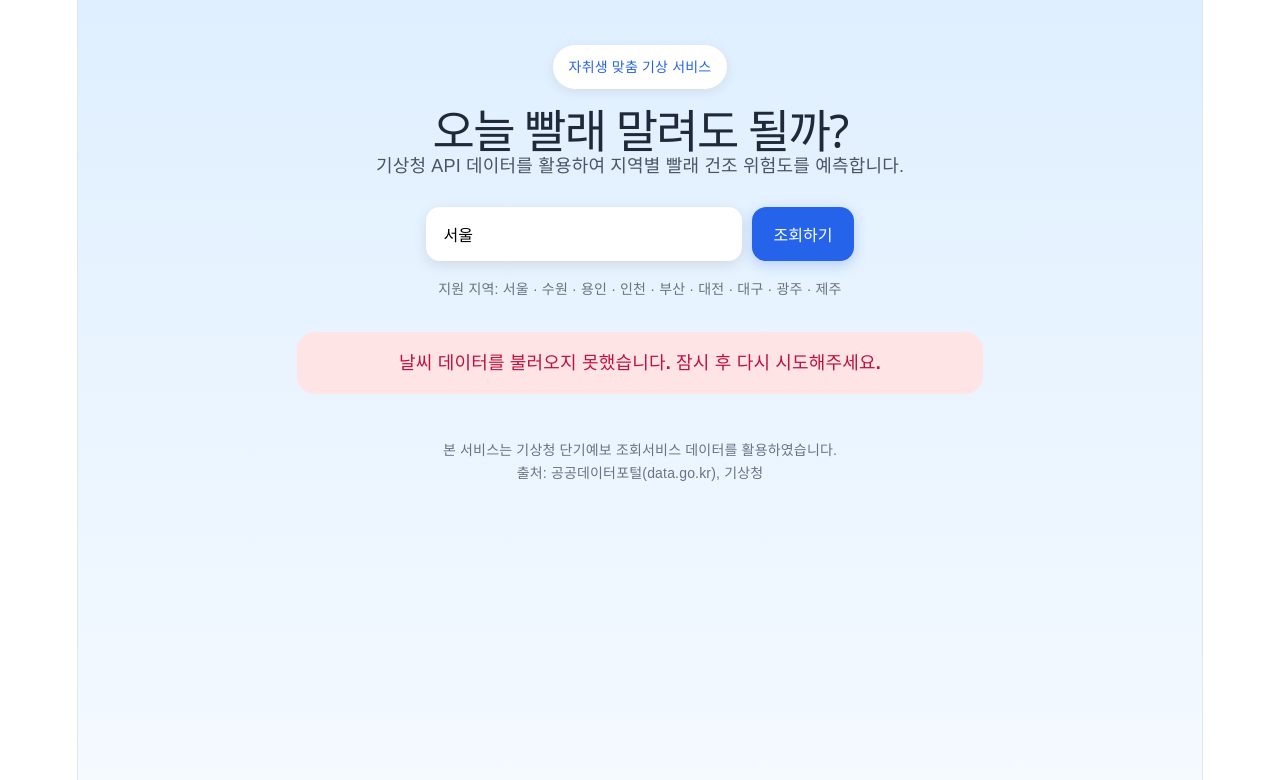
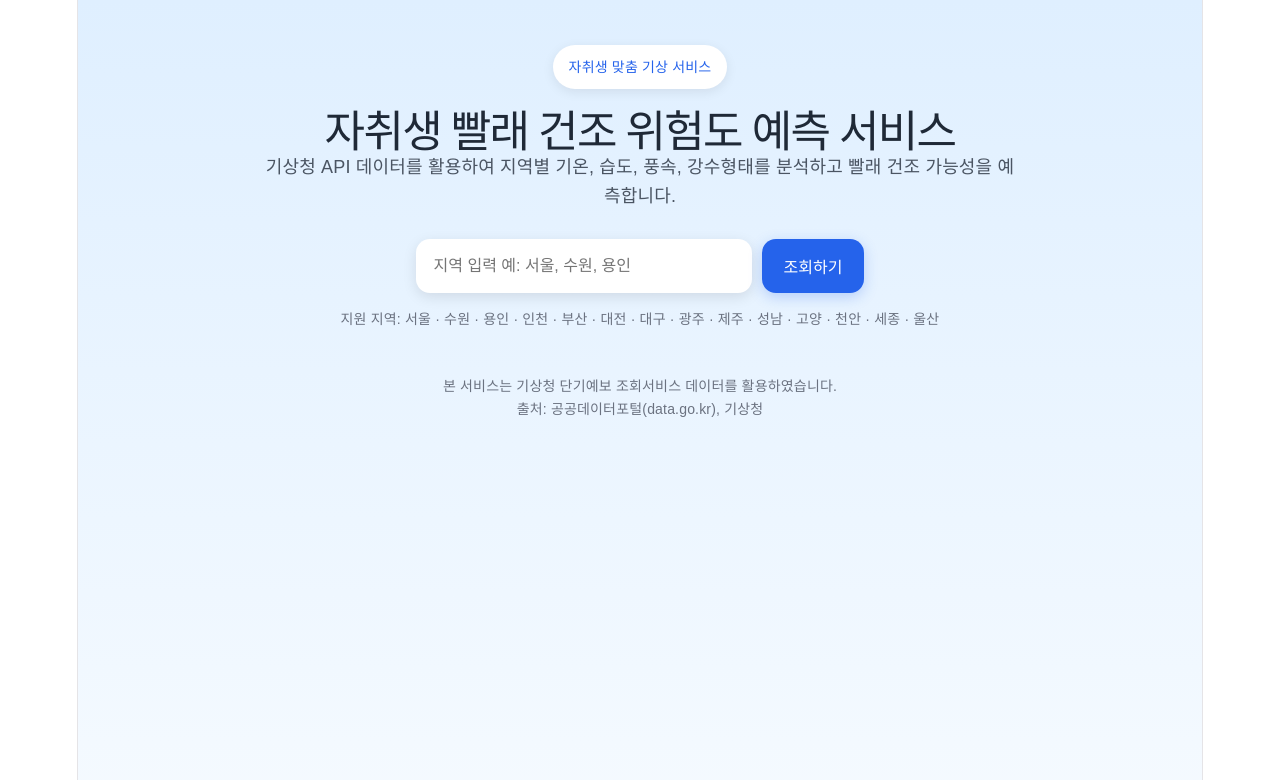
Before and after one commit to changha-civ/laundry-weather, a React (Vite) app: page / in a window 1280 px wide. Shown: the top 780 px of the page. Built offline with nearby package versions, Linux system fonts and the light colour scheme; no server answers.

Commit message:
improve final UI and features

```diff
--- a/index.html
+++ b/index.html
@@ -1,13 +1,23 @@
 <!doctype html>
-<html lang="en">
+<html lang="ko">
   <head>
     <meta charset="UTF-8" />
+
     <link rel="icon" type="image/svg+xml" href="/favicon.svg" />
+
     <meta name="viewport" content="width=device-width, initial-scale=1.0" />
-    <title>laundry-weather</title>
+
+    <meta
+      name="description"
+      content="기상청 API 기반 자취생 빨래 건조 위험도 예측 서비스"
+    />
+
+    <title>세탁 날씨</title>
   </head>
+
   <body>
     <div id="root"></div>
+
     <script type="module" src="/src/main.jsx"></script>
   </body>
 </html>
--- a/src/App.css
+++ b/src/App.css
@@ -28,7 +28,7 @@ body {
 }
 
 .hero {
-  max-width: 850px;
+  max-width: 900px;
   margin: 0 auto 30px;
 }
 
@@ -46,14 +46,16 @@ body {
 
 h1 {
   color: #1f2937;
-  font-size: 46px;
+  font-size: 44px;
   margin: 10px 0;
 }
 
 .subtitle {
   color: #4b5563;
   font-size: 18px;
-  margin-bottom: 28px;
+  margin: 0 auto 28px;
+  max-width: 760px;
+  line-height: 1.6;
 }
 
 .search-box {
@@ -64,7 +66,7 @@ h1 {
 }
 
 .search-box input {
-  width: 280px;
+  width: 300px;
   padding: 15px 18px;
   border: none;
   border-radius: 14px;
@@ -92,12 +94,13 @@ h1 {
   color: #6b7280;
   font-size: 14px;
   margin-top: 15px;
+  line-height: 1.6;
 }
 
 .content-card {
-  max-width: 820px;
+  max-width: 880px;
   margin: 0 auto;
-  background: rgba(255, 255, 255, 0.92);
+  background: rgba(255, 255, 255, 0.94);
   border-radius: 30px;
   padding: 34px;
   box-shadow: 0 8px 28px rgba(0, 0, 0, 0.12);
@@ -163,7 +166,7 @@ h1 {
 
 .info-card {
   background: #f8fbff;
-  width: 170px;
+  width: 160px;
   padding: 22px;
   border-radius: 20px;
   box-shadow: 0 3px 12px rgba(0, 0, 0, 0.08);
@@ -176,11 +179,12 @@ h1 {
 
 .info-card p {
   margin: 0;
-  font-size: 25px;
+  font-size: 23px;
   font-weight: bold;
   color: #111827;
 }
 
+.estimate-box,
 .clothes-box,
 .tip-box {
   background: #ffffff;
@@ -190,10 +194,18 @@ h1 {
   box-shadow: 0 3px 14px rgba(0, 0, 0, 0.07);
 }
 
+.estimate-box h3,
 .clothes-box h3,
 .tip-box h3 {
   margin-top: 0;
   color: #1f2937;
+}
+
+.estimate-box p {
+  font-size: 26px;
+  font-weight: bold;
+  color: #2563eb;
+  margin-bottom: 0;
 }
 
 .clothes-list {
@@ -230,6 +242,7 @@ h1 {
 .loading {
   margin-top: 40px;
   color: #4b5563;
+  font-weight: bold;
 }
 
 footer {
@@ -241,7 +254,7 @@ footer {
 
 @media (max-width: 600px) {
   h1 {
-    font-size: 34px;
+    font-size: 32px;
   }
 
   .content-card {
@@ -255,4 +268,8 @@ footer {
   .search-box button {
     width: 100%;
   }
+
+  .info-card {
+    width: 100%;
+  }
 }
--- a/src/App.jsx
+++ b/src/App.jsx
@@ -14,36 +14,53 @@ function App() {
     대구: { nx: 89, ny: 90 },
     광주: { nx: 58, ny: 74 },
     제주: { nx: 52, ny: 38 },
+    성남: { nx: 62, ny: 123 },
+    고양: { nx: 57, ny: 128 },
+    천안: { nx: 63, ny: 110 },
+    세종: { nx: 66, ny: 103 },
+    울산: { nx: 102, ny: 84 },
   };
 
-  const [inputCity, setInputCity] = useState("서울");
-  const [selectedCity, setSelectedCity] = useState("서울");
+  const [inputCity, setInputCity] = useState("");
+  const [selectedCity, setSelectedCity] = useState("");
   const [weather, setWeather] = useState(null);
   const [error, setError] = useState("");
+  const [loading, setLoading] = useState(false);
 
-  useEffect(() => {
-    fetchWeather(selectedCity);
-  }, [selectedCity]);
+  const normalizeCity = (city) => city.replace(/\s/g, "").trim();
 
   const getBaseTime = () => {
     const now = new Date();
     let hour = now.getHours() - 1;
-
     if (hour < 0) hour = 23;
-
     return `${String(hour).padStart(2, "0")}00`;
   };
 
+  const getRainText = (rainType) => {
+    const code = String(rainType);
+    if (code === "0") return "비 없음";
+    if (code === "1") return "비";
+    if (code === "2") return "비/눈";
+    if (code === "3") return "눈";
+    if (code === "5") return "빗방울";
+    if (code === "6") return "빗방울/눈날림";
+    if (code === "7") return "눈날림";
+    return "정보 없음";
+  };
+
   const fetchWeather = async (city) => {
-    const location = locations[city];
+    const cleanCity = normalizeCity(city);
+    const location = locations[cleanCity];
 
     if (!location) {
-      setError("지원하지 않는 지역입니다. 예: 서울, 수원, 용인, 인천, 부산");
+      setError("지원하지 않는 지역입니다. 아래 지원 지역 중 하나를 입력해주세요.");
       setWeather(null);
       return;
     }
 
+    setLoading(true);
     setError("");
+    setWeather(null);
 
     const today = new Date();
     const year = today.getFullYear();
@@ -60,20 +77,28 @@ function App() {
       const response = await fetch(url);
       const data = await response.json();
 
-      const items = data.response.body.items.item;
+      const items = data?.response?.body?.items?.item;
+
+      if (!items) {
+        throw new Error("API 응답 오류");
+      }
 
       const result = {
         temp: items.find((item) => item.category === "T1H")?.fcstValue,
         humidity: items.find((item) => item.category === "REH")?.fcstValue,
         rainType: items.find((item) => item.category === "PTY")?.fcstValue,
         wind: items.find((item) => item.category === "WSD")?.fcstValue,
+        rainText: getRainText(items.find((item) => item.category === "PTY")?.fcstValue),
         baseTime: base_time,
       };
 
+      setSelectedCity(cleanCity);
       setWeather(result);
     } catch (error) {
       setError("날씨 데이터를 불러오지 못했습니다. 잠시 후 다시 시도해주세요.");
       setWeather(null);
+    } finally {
+      setLoading(false);
     }
   };
 
@@ -105,38 +130,52 @@ function App() {
         level: "잘 마름",
         emoji: "☀️",
         className: "good",
+        time: "약 3~4시간",
         message: "빨래가 비교적 잘 마를 가능성이 높습니다.",
         tip: "얇은 옷과 수건류 모두 건조하기 좋은 조건입니다.",
       };
-    } else if (score >= 5) {
+    }
+
+    if (score >= 5) {
       return {
         level: "느리게 마름",
         emoji: "🌥️",
         className: "normal",
+        time: "약 5~7시간",
         message: "건조는 가능하지만 시간이 오래 걸릴 수 있습니다.",
         tip: "두꺼운 옷은 간격을 넓게 두고 말리는 것을 추천합니다.",
       };
-    } else if (score >= -25) {
+    }
+
+    if (score >= -25) {
       return {
         level: "냄새 위험",
         emoji: "😥",
         className: "bad",
+        time: "약 8시간 이상",
         message: "습도가 높아 냄새 발생 가능성이 있습니다.",
         tip: "제습기 사용 또는 짧은 환기를 함께 하는 것이 좋습니다.",
       };
-    } else {
+    }
+
     return {
       level: "실내 건조 추천",
       emoji: "🌧️",
       className: "rain",
+      time: "실외 건조 비추천",
       message: "비 또는 높은 습도로 인해 실외 건조는 비추천입니다.",
       tip: "창문을 닫고 제습기나 에어컨 제습 모드를 사용하는 것이 좋습니다.",
     };
-    }
   };
 
   const handleSearch = () => {
-    setSelectedCity(inputCity.trim());
+    if (!inputCity.trim()) {
+      setError("지역명을 입력해주세요. 예: 서울, 수원, 용인");
+      setWeather(null);
+      return;
+    }
+
+    fetchWeather(inputCity);
   };
 
   const getCurrentTimeText = () => {
@@ -155,9 +194,12 @@ function App() {
     <div className={`app ${laundryStatus ? laundryStatus.className : ""}`}>
       <section className="hero">
         <div className="badge">자취생 맞춤 기상 서비스</div>
-        <h1>오늘 빨래 말려도 될까?</h1>
+
+        <h1>자취생 빨래 건조 위험도 예측 서비스</h1>
+
         <p className="subtitle">
-          기상청 API 데이터를 활용하여 지역별 빨래 건조 위험도를 예측합니다.
+          기상청 API 데이터를 활용하여 지역별 기온, 습도, 풍속, 강수형태를
+          분석하고 빨래 건조 가능성을 예측합니다.
         </p>
 
         <div className="search-box">
@@ -173,13 +215,18 @@ function App() {
         </div>
 
         <p className="city-guide">
-          지원 지역: 서울 · 수원 · 용인 · 인천 · 부산 · 대전 · 대구 · 광주 · 제주
+          지원 지역: 서울 · 수원 · 용인 · 인천 · 부산 · 대전 · 대구 · 광주 · 제주 ·
+          성남 · 고양 · 천안 · 세종 · 울산
         </p>
       </section>
 
+      {loading && (
+        <p className="loading">⏳ 기상청 데이터를 불러와 빨래 건조 조건을 분석 중입니다...</p>
+      )}
+
       {error && <div className="error-box">{error}</div>}
 
-      {weather && laundryStatus ? (
+      {weather && laundryStatus && (
         <main className="content-card">
           <div className={`result-box ${laundryStatus.className}`}>
             <div className="weather-icon">{laundryStatus.emoji}</div>
@@ -194,14 +241,26 @@ function App() {
               <h4>🌡️ 기온</h4>
               <p>{weather.temp}℃</p>
             </div>
+
             <div className="info-card">
               <h4>💧 습도</h4>
               <p>{weather.humidity}%</p>
             </div>
+
             <div className="info-card">
               <h4>💨 풍속</h4>
               <p>{weather.wind}m/s</p>
             </div>
+
+            <div className="info-card">
+              <h4>🌧️ 강수형태</h4>
+              <p>{weather.rainText}</p>
+            </div>
+          </div>
+
+          <div className="estimate-box">
+            <h3>⏱️ 예상 건조 시간</h3>
+            <p>{laundryStatus.time}</p>
           </div>
 
           <div className="clothes-box">
@@ -209,17 +268,18 @@ function App() {
             <div className="clothes-list">
               <p>얇은 옷: {laundryStatus.className === "rain" ? "비추천" : "가능"}</p>
               <p>수건류: {laundryStatus.className === "good" ? "가능" : "주의"}</p>
-              <p>이불/후드티: {laundryStatus.className === "good" ? "가능" : "실내 건조 추천"}</p>
+              <p>
+                이불/후드티:{" "}
+                {laundryStatus.className === "good" ? "가능" : "실내 건조 추천"}
+              </p>
             </div>
           </div>
 
           <div className="tip-box">
-            <h3>💡 오늘의 빨래 팁</h3>
+            <h3>💡 실내 건조 추천 행동</h3>
             <p>{laundryStatus.tip}</p>
           </div>
         </main>
-      ) : (
-        !error && <p className="loading">날씨 데이터를 불러오는 중...</p>
       )}
 
       <footer>
```
Also changed, not shown: 1 other file (tests, documents, lock files or other folders). Lines whose indentation alone changed are shown as unchanged.
